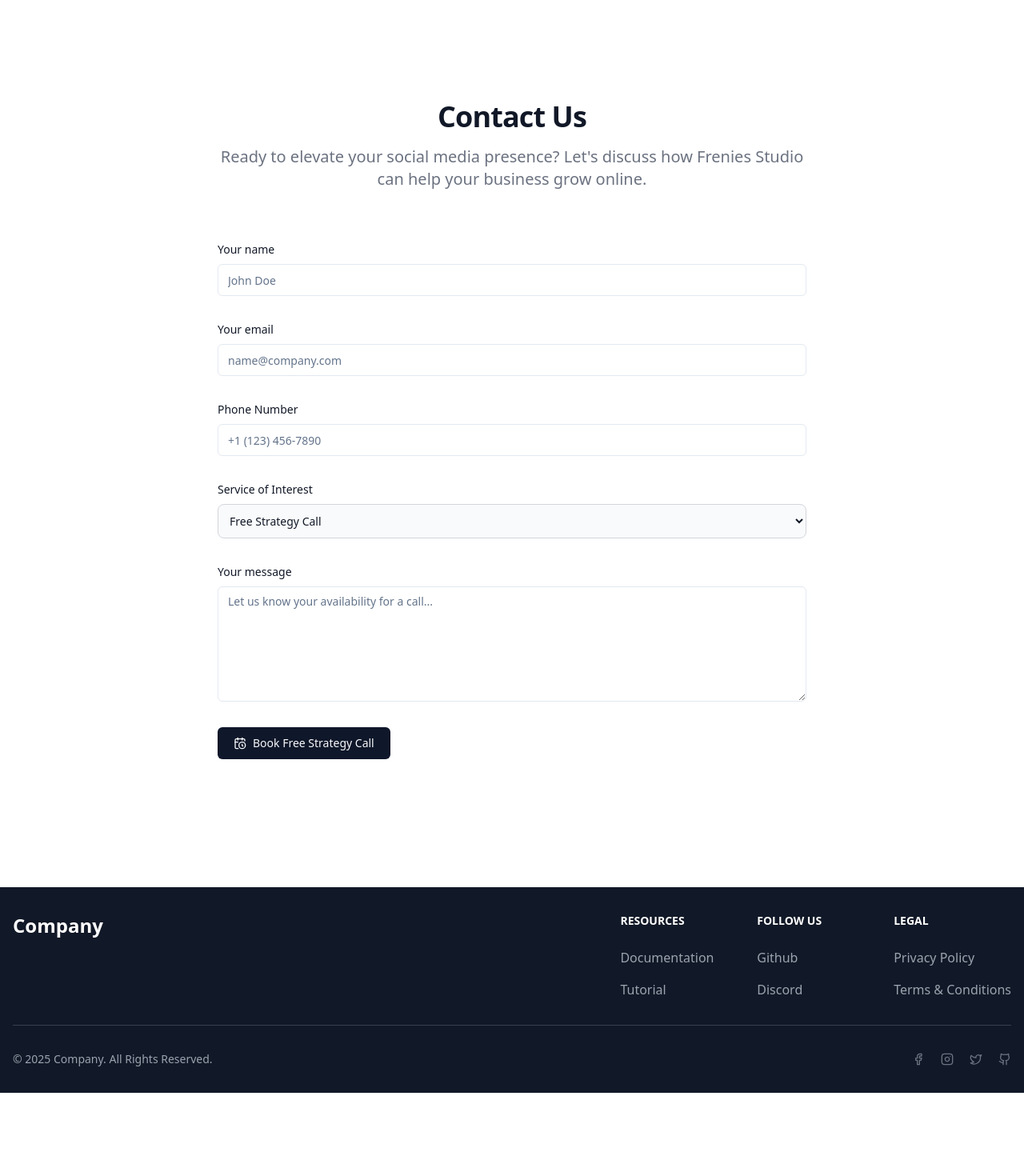
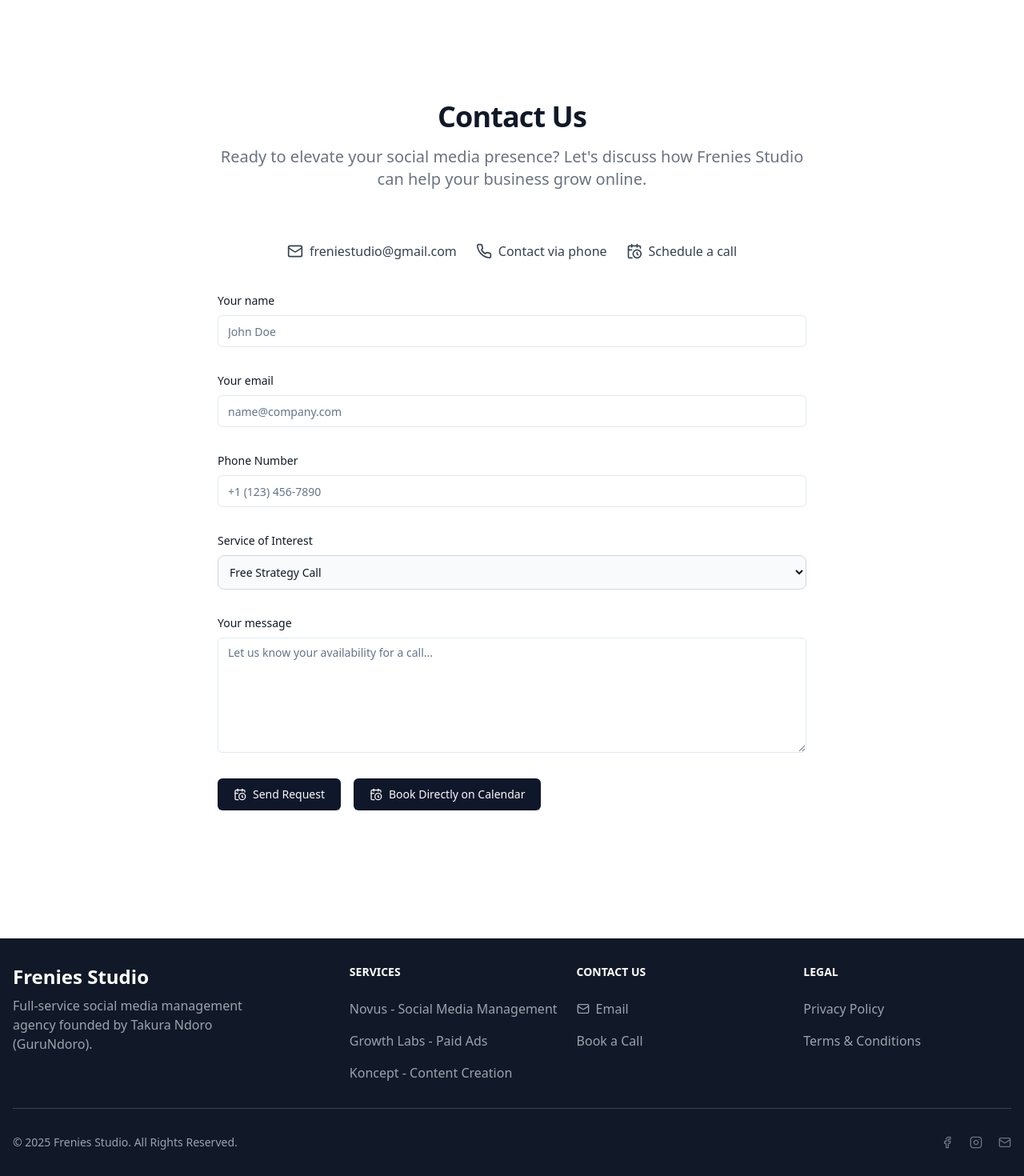
Before and after one commit to takurandoro/web-imagine-build, a React (Vite) app: page / in a window 1280 px wide. Shown: the part 2508-3978 px from the top of the page at 80% size. Before the commit the page ends 3874 px from the top, so only its background shows below. Built offline with nearby package versions, Linux system fonts and the light colour scheme.

Commit message:
Add contact details
Update contact information with email, social media links, and call link.

```diff
--- a/src/components/ContactForm.tsx
+++ b/src/components/ContactForm.tsx
@@ -4,7 +4,7 @@ import { Button } from "@/components/ui/button";
 import { Input } from "@/components/ui/input";
 import { Textarea } from "@/components/ui/textarea";
 import { useToast } from "@/hooks/use-toast";
-import { CalendarClock } from "lucide-react";
+import { CalendarClock, Mail, Phone } from "lucide-react";
 
 const ContactForm = () => {
   const { toast } = useToast();
@@ -12,8 +12,8 @@ const ContactForm = () => {
     name: "",
     email: "",
     message: "",
-    service: "free-call", // Changed default to free-call
-    phoneNumber: "", // Added phone number field
+    service: "free-call", // Default to free-call
+    phoneNumber: "",
   });
 
   const handleChange = (
@@ -38,6 +38,10 @@ const ContactForm = () => {
     setFormData({ name: "", email: "", message: "", service: "free-call", phoneNumber: "" });
   };
 
+  const handleBookFreeCall = () => {
+    window.open("https://calendar.app.google/akSVg2rC9YGMkj468", "_blank");
+  };
+
   return (
     <section id="contact" className="bg-white py-24">
       <div className="py-8 lg:py-16 px-4 mx-auto max-w-screen-md">
@@ -47,6 +51,33 @@ const ContactForm = () => {
         <p className="mb-8 lg:mb-16 font-light text-center text-gray-500 sm:text-xl">
           Ready to elevate your social media presence? Let's discuss how Frenies Studio can help your business grow online.
         </p>
+
+        <div className="flex flex-col md:flex-row gap-6 mb-10 justify-center">
+          <a
+            href="mailto:freniestudio@gmail.com"
+            className="flex items-center gap-2 text-gray-700 hover:text-gray-900"
+          >
+            <Mail className="h-5 w-5" />
+            freniestudio@gmail.com
+          </a>
+          <a
+            href="tel:+263"
+            className="flex items-center gap-2 text-gray-700 hover:text-gray-900"
+          >
+            <Phone className="h-5 w-5" />
+            Contact via phone
+          </a>
+          <a
+            href="https://calendar.app.google/akSVg2rC9YGMkj468"
+            target="_blank"
+            rel="noopener noreferrer"
+            className="flex items-center gap-2 text-gray-700 hover:text-gray-900"
+          >
+            <CalendarClock className="h-5 w-5" />
+            Schedule a call
+          </a>
+        </div>
+
         <form onSubmit={handleSubmit} className="space-y-8">
           <div>
             <label
@@ -139,16 +170,27 @@ const ContactForm = () => {
               required
             />
           </div>
-          <Button type="submit" className="px-5 py-3 flex items-center gap-2">
-            {formData.service === "free-call" ? (
-              <>
+
+          {formData.service === "free-call" ? (
+            <div className="flex flex-col sm:flex-row gap-4">
+              <Button type="submit" className="px-5 py-3 flex items-center gap-2">
                 <CalendarClock className="h-5 w-5" />
-                Book Free Strategy Call
-              </>
-            ) : (
-              "Send message"
-            )}
-          </Button>
+                Send Request
+              </Button>
+              <Button
+                type="button"
+                onClick={handleBookFreeCall}
+                className="px-5 py-3 flex items-center gap-2"
+              >
+                <CalendarClock className="h-5 w-5" />
+                Book Directly on Calendar
+              </Button>
+            </div>
+          ) : (
+            <Button type="submit" className="px-5 py-3">
+              Send message
+            </Button>
+          )}
         </form>
       </div>
     </section>
--- a/src/components/Footer.tsx
+++ b/src/components/Footer.tsx
@@ -1,5 +1,5 @@
 
-import { Facebook, Twitter, Instagram, Github } from "lucide-react";
+import { Facebook, Instagram, Mail, Phone } from "lucide-react";
 
 const Footer = () => {
   return (
@@ -8,29 +8,37 @@ const Footer = () => {
         <div className="md:flex md:justify-between">
           <div className="mb-6 md:mb-0">
             <a href="/" className="flex items-center">
-              <span className="self-center text-2xl font-semibold whitespace-nowrap text-white">Company</span>
+              <span className="self-center text-2xl font-semibold whitespace-nowrap text-white">Frenies Studio</span>
             </a>
+            <p className="mt-2 text-gray-400 max-w-xs">
+              Full-service social media management agency founded by Takura Ndoro (GuruNdoro).
+            </p>
           </div>
           <div className="grid grid-cols-2 gap-8 sm:gap-6 sm:grid-cols-3">
             <div>
-              <h2 className="mb-6 text-sm font-semibold uppercase text-white">Resources</h2>
+              <h2 className="mb-6 text-sm font-semibold uppercase text-white">Services</h2>
               <ul className="text-gray-400 font-medium">
                 <li className="mb-4">
-                  <a href="#" className="hover:underline">Documentation</a>
+                  <a href="#" className="hover:underline">Novus - Social Media Management</a>
+                </li>
+                <li className="mb-4">
+                  <a href="#" className="hover:underline">Growth Labs - Paid Ads</a>
                 </li>
                 <li>
-                  <a href="#" className="hover:underline">Tutorial</a>
+                  <a href="#" className="hover:underline">Koncept - Content Creation</a>
                 </li>
               </ul>
             </div>
             <div>
-              <h2 className="mb-6 text-sm font-semibold uppercase text-white">Follow us</h2>
+              <h2 className="mb-6 text-sm font-semibold uppercase text-white">Contact Us</h2>
               <ul className="text-gray-400 font-medium">
                 <li className="mb-4">
-                  <a href="#" className="hover:underline">Github</a>
+                  <a href="mailto:freniestudio@gmail.com" className="hover:underline flex items-center gap-2">
+                    <Mail className="w-4 h-4" /> Email
+                  </a>
                 </li>
                 <li>
-                  <a href="#" className="hover:underline">Discord</a>
+                  <a href="https://calendar.app.google/akSVg2rC9YGMkj468" target="_blank" rel="noopener noreferrer" className="hover:underline">Book a Call</a>
                 </li>
               </ul>
             </div>
@@ -50,24 +58,20 @@ const Footer = () => {
         <hr className="my-6 border-gray-700 sm:mx-auto lg:my-8" />
         <div className="sm:flex sm:items-center sm:justify-between">
           <span className="text-sm text-gray-400 sm:text-center">
-            © 2025 <a href="/" className="hover:underline">Company</a>. All Rights Reserved.
+            © 2025 <a href="/" className="hover:underline">Frenies Studio</a>. All Rights Reserved.
           </span>
           <div className="flex mt-4 space-x-5 sm:justify-center sm:mt-0">
-            <a href="#" className="text-gray-500 hover:text-white">
+            <a href="https://www.facebook.com/freniesstudio" target="_blank" rel="noopener noreferrer" className="text-gray-500 hover:text-white">
               <Facebook className="w-4 h-4" />
               <span className="sr-only">Facebook page</span>
             </a>
-            <a href="#" className="text-gray-500 hover:text-white">
+            <a href="https://www.instagram.com/frenies.zw/" target="_blank" rel="noopener noreferrer" className="text-gray-500 hover:text-white">
               <Instagram className="w-4 h-4" />
               <span className="sr-only">Instagram page</span>
             </a>
-            <a href="#" className="text-gray-500 hover:text-white">
-              <Twitter className="w-4 h-4" />
-              <span className="sr-only">Twitter page</span>
-            </a>
-            <a href="#" className="text-gray-500 hover:text-white">
-              <Github className="w-4 h-4" />
-              <span className="sr-only">GitHub account</span>
+            <a href="mailto:freniestudio@gmail.com" className="text-gray-500 hover:text-white">
+              <Mail className="w-4 h-4" />
+              <span className="sr-only">Email</span>
             </a>
           </div>
         </div>
```
